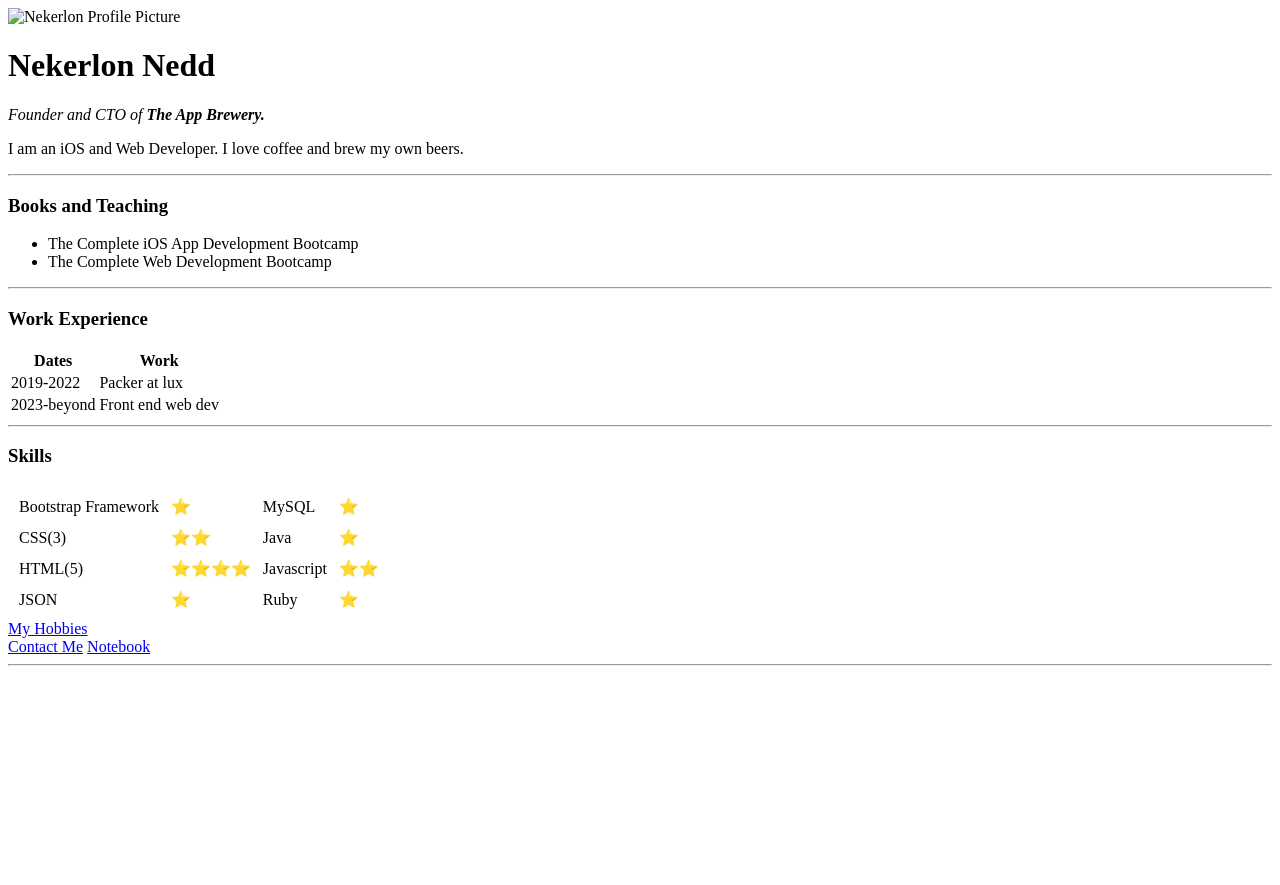
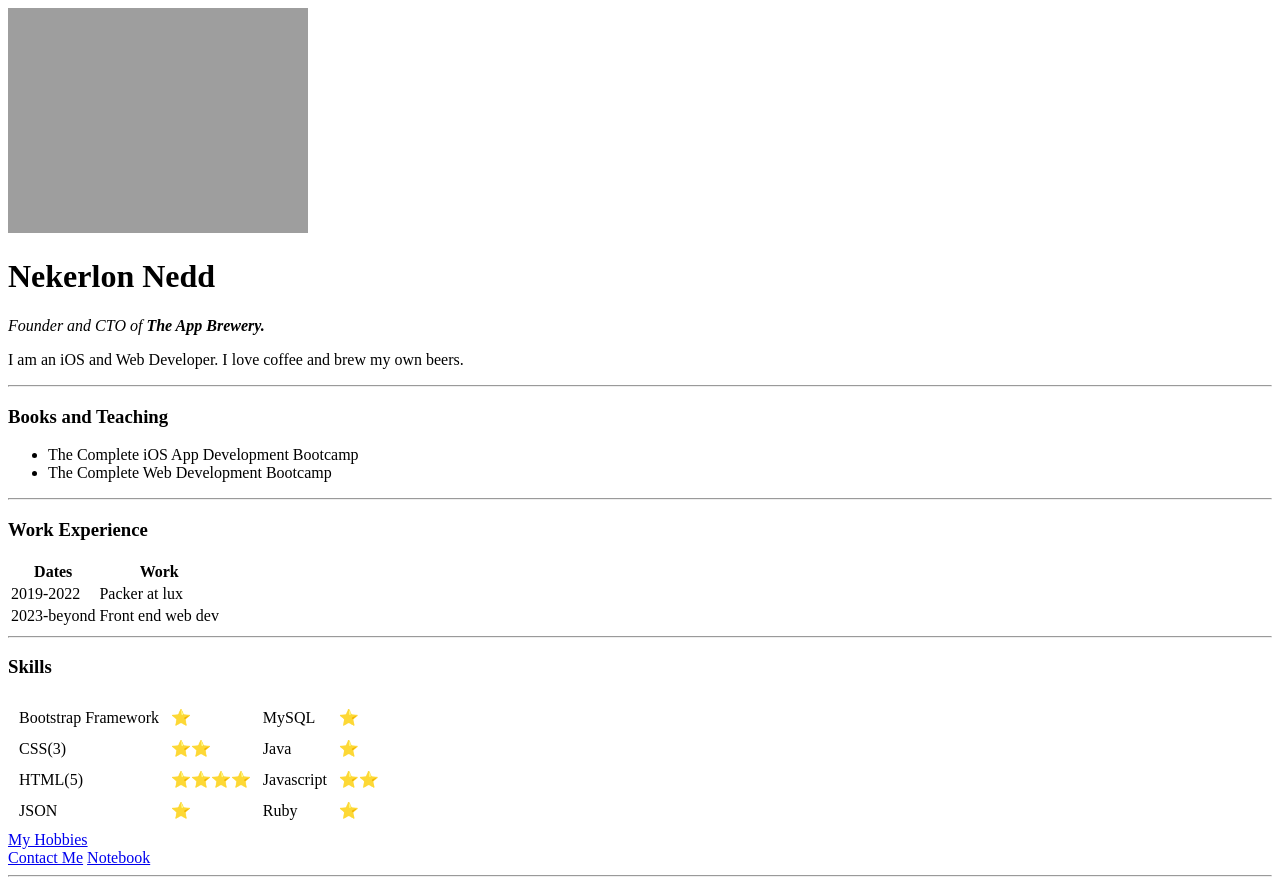
Before and after one commit to Nekerlonnedd/cv, a plain HTML site: page index.html in a window 1280 px wide. Before the commit the page ends 800 px from the top, so only its background shows below. Drawn offline with Linux system fonts and the light colour scheme; the site is published under a folder, as on GitHub Pages, so addresses that start at the root find nothing.

Commit message:
Update index.html

```diff
--- a/index.html
+++ b/index.html
@@ -5,7 +5,7 @@
     <title>Nekerlon Personal Site</title>
   </head>
   <body>
-    <img src="/images/Hallelujah1.png" length="300" width="300" alt="Nekerlon Profile Picture" />
+    <img src="images/Hallelujah1.png" length="300" width="300" alt="Nekerlon Profile Picture" />
 
     <h1>Nekerlon Nedd</h1>
     <p> <em>Founder and CTO of <strong>The App Brewery.</strong></em></p>
```
